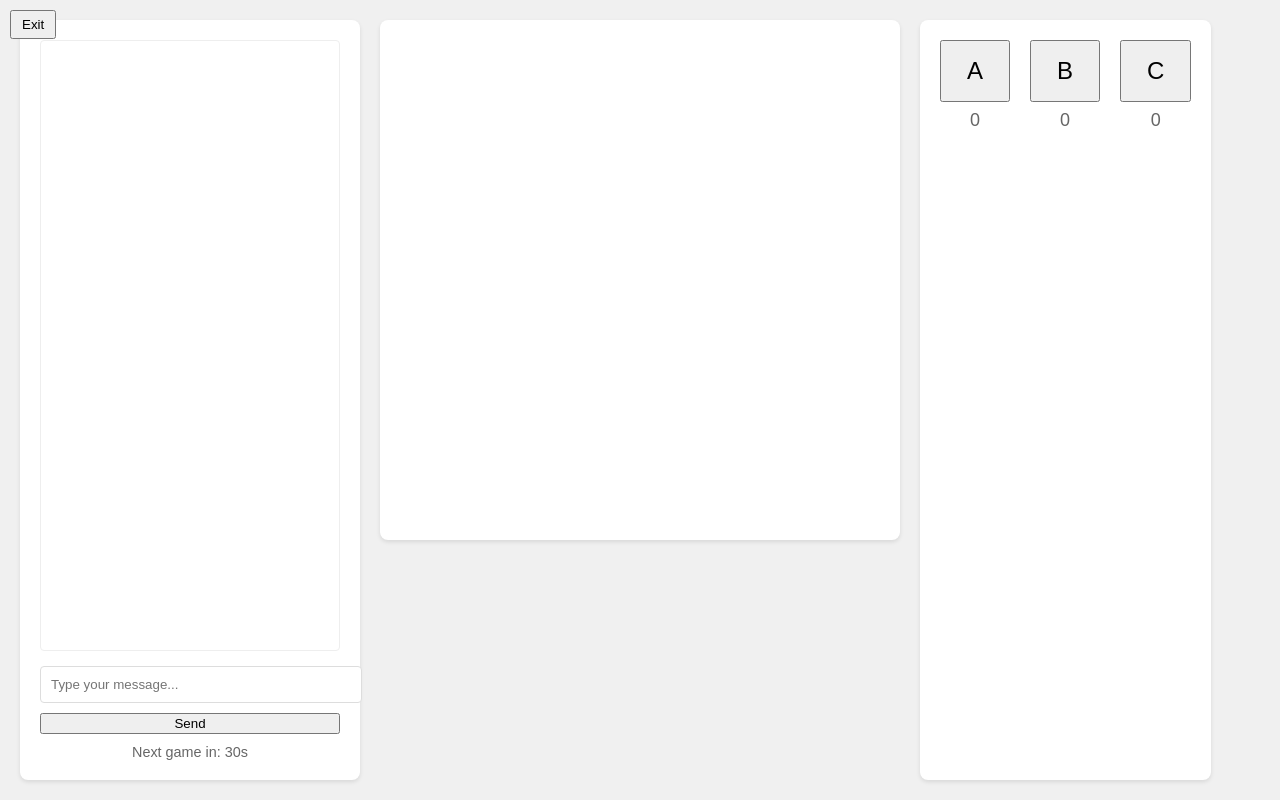
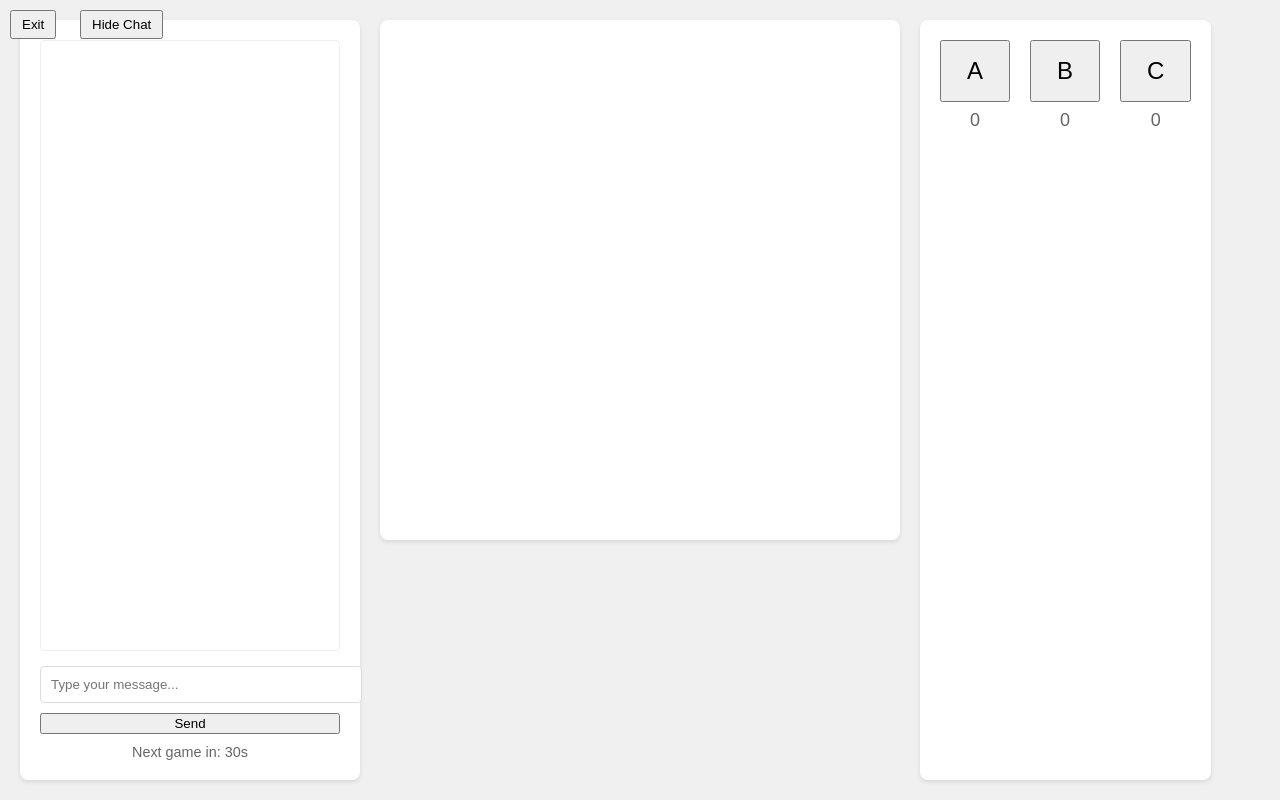
Before and after one commit to axyl-casc/GoGuesser, a website: page public/index.html in a window 1280 px wide. Drawn offline with nearby package versions, Linux system fonts and the light colour scheme; no server answers.

Commit message:
Add chat visibility toggle

```diff
--- a/public/index.html
+++ b/public/index.html
@@ -154,6 +154,13 @@
             padding: 5px 10px;
         }
 
+        #chat-toggle {
+            position: fixed;
+            top: 10px;
+            left: 80px;
+            padding: 5px 10px;
+        }
+
         #answer-overlay {
             display: none;
             position: fixed;
@@ -180,6 +187,7 @@
 </head>
 <body>
     <button id="exit-button" onclick="exitApp()">Exit</button>
+    <button id="chat-toggle" onclick="toggleChat()">Hide Chat</button>
     <div id="main-container">
         <div id="chat-container">
             <div id="chat-messages"></div>
--- a/public/main.js
+++ b/public/main.js
@@ -148,6 +148,8 @@ document.addEventListener('DOMContentLoaded', () => {
     document.getElementById('chat-input').addEventListener('keypress', (e) => {
         if(e.key === 'Enter') sendMessage();
     });
+
+    document.getElementById('chat-toggle').addEventListener('click', toggleChat);
 });
 
 function sendMessage() {
@@ -162,3 +164,15 @@ function sendMessage() {
 function exitApp() {
     window.close();
 }
+
+function toggleChat() {
+    const chat = document.getElementById('chat-container');
+    const btn = document.getElementById('chat-toggle');
+    if (chat.style.display === 'none') {
+        chat.style.display = 'flex';
+        btn.textContent = 'Hide Chat';
+    } else {
+        chat.style.display = 'none';
+        btn.textContent = 'Show Chat';
+    }
+}
```
